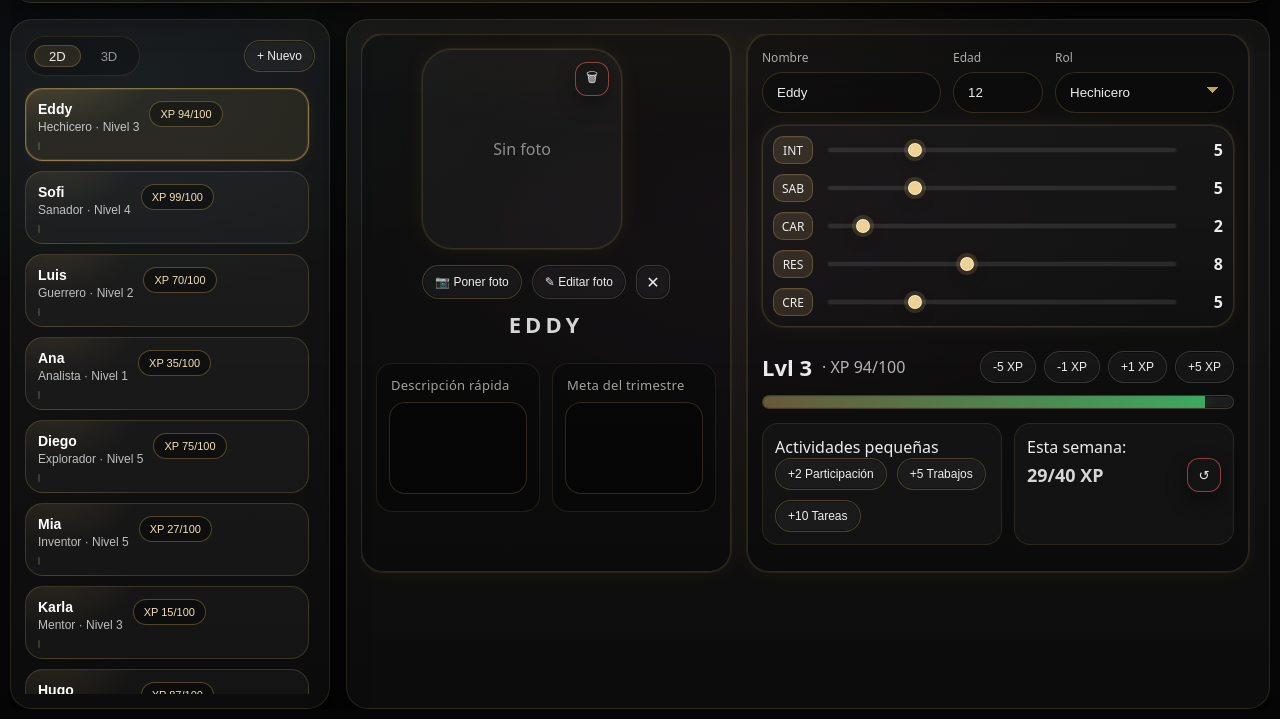
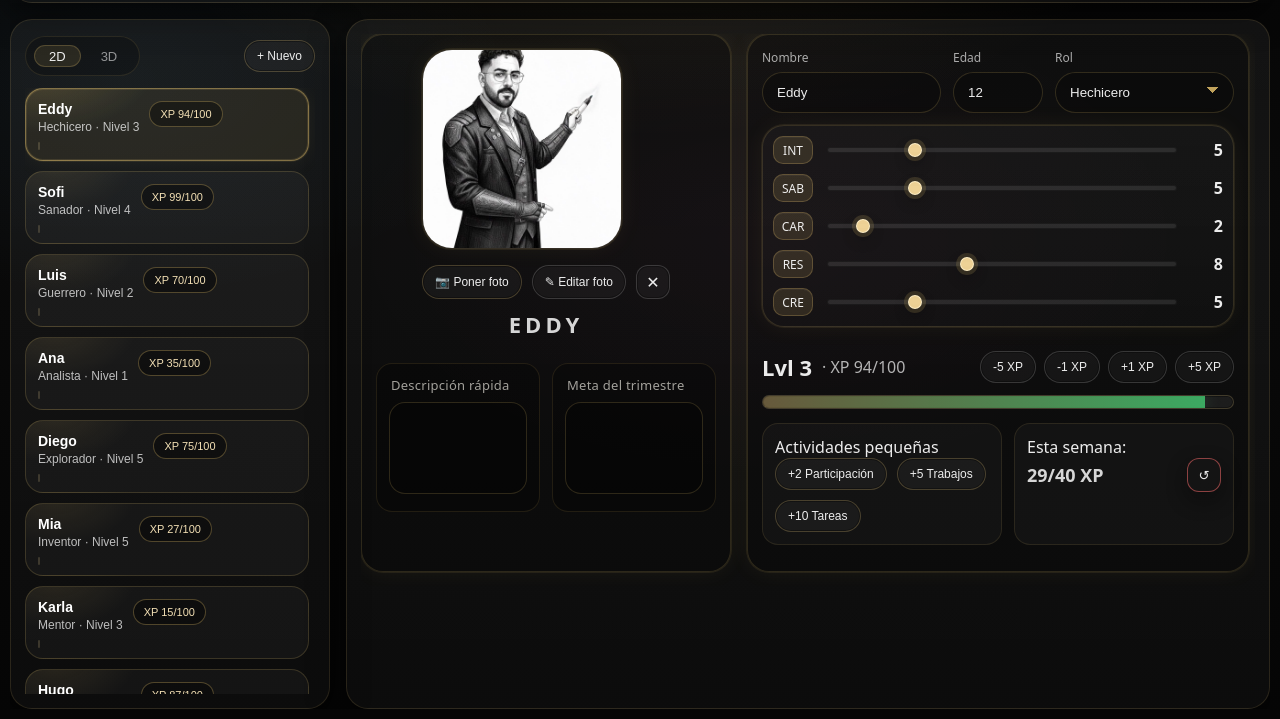
Before and after one commit to EddyAcosta3d/LevelUp, a plain HTML site: page index.html in a window 1280 px wide. Shown: the part 81-800 px from the top of the page. Drawn offline with Linux system fonts and the light colour scheme.

Commit message:
Add files via upload

```diff
--- a/index.html
+++ b/index.html
@@ -6,7 +6,10 @@
   <meta name="viewport" content="width=device-width, initial-scale=1, minimum-scale=1, maximum-scale=1, viewport-fit=cover" />
   <meta name="color-scheme" content="dark" />
   <!-- LevelUp STABLE_RESET_v14 -->
-<title>LevelUp — Hybrid Skeleton</title>
+<title>LevelUp</title>
+  <!-- Icono de la pestaña (pon tu archivo en assets/logo.png o cambia la ruta) -->
+  <link rel="icon" href="assets/logo.png" type="image/png" />
+  <link rel="apple-touch-icon" href="assets/logo.png" />
   <link rel="stylesheet" href="./styles.css?v=15" />
 </head>
 <body>
@@ -105,10 +108,12 @@
             <div class="cardGrid">
               <div class="card card--center card--avatar">
                 <div class="avatar">
-                  <div class="avatar__frame" id="avatarFrame">
-                    <button class="iconBtn iconBtn--danger iconBtn--inAvatar" id="btnEliminar" title="Eliminar héroe" aria-label="Eliminar héroe">🗑</button>
-                    <div class="avatar__placeholder" id="avatarPlaceholder">Sin foto</div>
-                  </div>
+				  <div class="avatar__frame" id="avatarFrame">
+					<button class="iconBtn iconBtn--danger iconBtn--inAvatar" id="btnEliminar" title="Eliminar héroe" aria-label="Eliminar héroe">🗑</button>
+					<div class="avatar__box" id="avatarBox">
+						<div class="avatar__placeholder">Sin foto</div>
+					</div>
+				  </div>
                   <div class="avatar__actions">
                     <button class="pill pill--small" id="btnPonerFoto">📷 Poner foto</button>
                     <button class="pill pill--small pill--ghost" id="btnEditarFoto">✎ Editar foto</button>
--- a/styles.css
+++ b/styles.css
@@ -370,6 +370,25 @@ body{
 }
 .avatar__frame img{ width:100%; height:100%; object-fit:cover; object-position:center; display:block; }
 .avatar__placeholder{ opacity:.55; }
+
+/* --- Avatar: contenedor con tamaño real (para que la imagen no se vaya a 0px) --- */
+.avatar__frame{ position:relative; }
+.avatar__box{
+  position:absolute;
+  inset:0;
+  display:flex;
+  align-items:center;
+  justify-content:center;
+  text-align:center;
+}
+.avatar__box img{
+  width:100%;
+  height:100%;
+  object-fit:cover;
+  object-position:center;
+  display:block;
+}
+.avatar__box .avatar__placeholder{ opacity:.55; }
 .avatar__actions{ display:flex; gap: 10px; flex-wrap:nowrap; justify-content:center; width:100%; margin-top: 16px; }
 .avatar__actions--secondary{ margin-top: -2px; }
 
```
